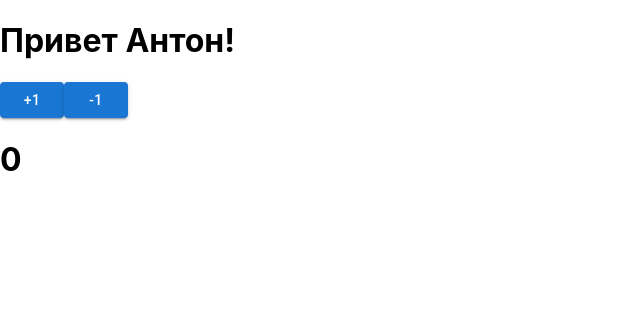
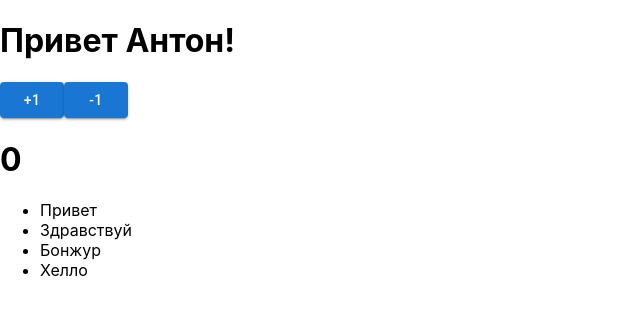
Before and after one commit to WebBaLTaZaR/ReactLern, a React (Create React App) app in the folder my-first-react-app/: page / in a window 1280 px wide. Shown: the top 314 px of the page, without its empty margins (0-640 px from the left). Built offline with nearby package versions, Linux system fonts and the light colour scheme.

Commit message:
выполнил 3 задание для 3 семинара

```diff
--- a/my-first-react-app/src/App.js
+++ b/my-first-react-app/src/App.js
@@ -1,12 +1,14 @@
 import "./App.css";
 import Counter from "./components/sem3/Counter";
 import Greeting from "./components/sem3/Greeting";
+import MessagesList from "./components/sem3/MessagesList";
 
 function App() {
   return (
     <>
       <Greeting name={"Антон"} />
       <Counter />
+      <MessagesList />
     </>
   );
 }
--- /dev/null
+++ b/my-first-react-app/src/components/sem3/MessagesList.js
@@ -0,0 +1,21 @@
+import { useState } from "react";
+function MessagesList() {
+  const [messages, setMessages] = useState([
+    { id: 1, text: "Привет" },
+    { id: 2, text: "Здравствуй" },
+    { id: 3, text: "Бонжур" },
+    { id: 4, text: "Хелло" },
+  ]);
+
+  return (
+    <>
+      <ul>
+        {messages.map((message) => (
+          <li key={message.id}>{message.text}</li>
+        ))}
+      </ul>
+    </>
+  );
+}
+
+export default MessagesList;
```
